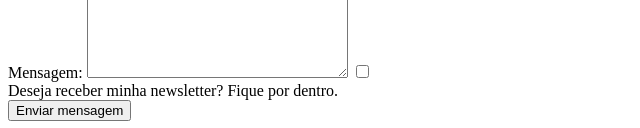
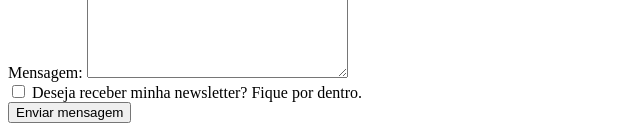
Before and after one commit to CtrlBia/Primeiro-site, a plain HTML site: page index.html in a window 1280 px wide. Shown: the part 747-875 px from the top of the page, without its empty margins (0-640 px from the left). Drawn offline with Linux system fonts and the light colour scheme.

Commit message:
correção

```diff
--- a/index.html
+++ b/index.html
@@ -94,7 +94,9 @@
                 <label for="mensagem">Mensagem: </label>
                 <textarea name="mensagem" id="mensagem" cols="30" rows="5"></textarea>
 
-                <input type="checkbox" id="inscricao" name="inscricao"> <br>
+                <br>
+
+                <input type="checkbox" id="inscricao" name="inscricao">
                 <label for="inscricao">Deseja receber minha newsletter? Fique por dentro.</label>
 
                 <br>
```
